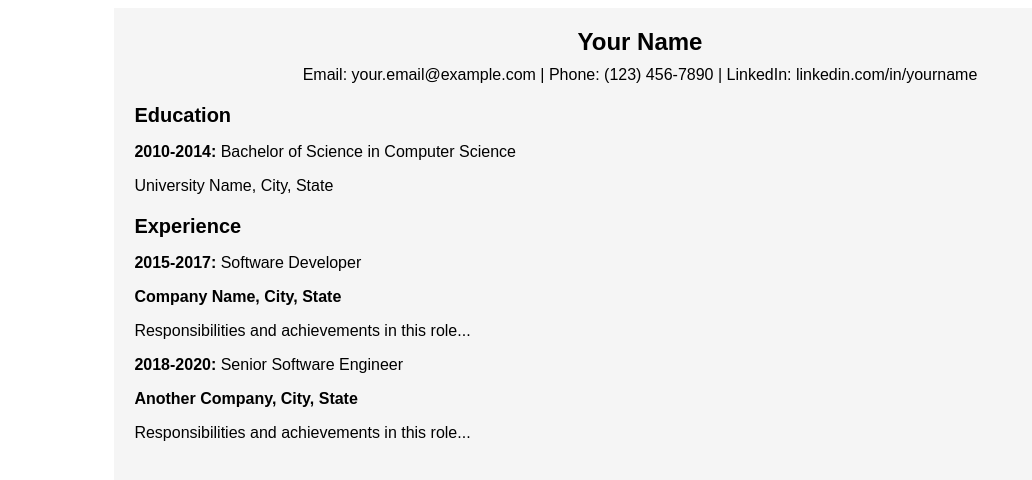
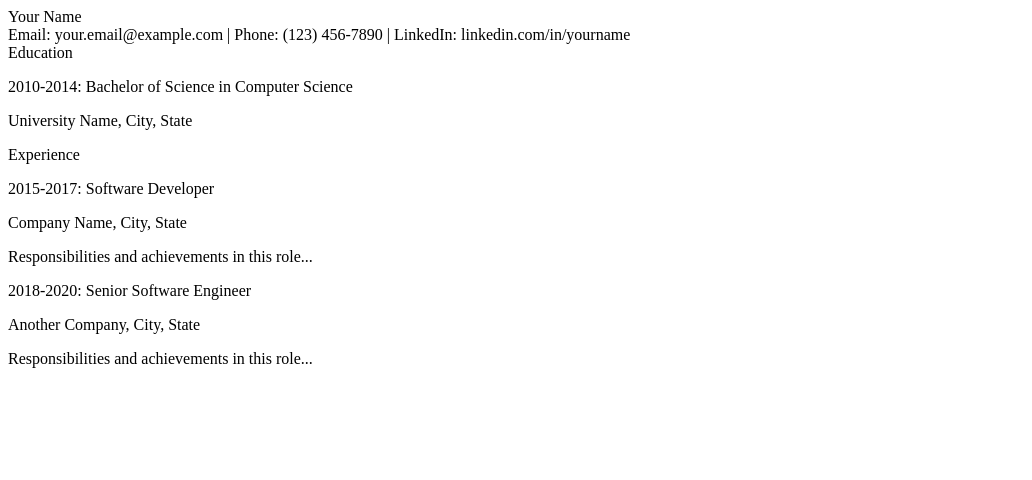
Before and after one commit to kevincaz0/kevincaz0.github.io, a plain HTML site: page index.html in a window 1280 px wide. Shown: the whole page, without its empty margins (0-1032 px from the left). Drawn offline with Linux system fonts and the light colour scheme.

Commit message:
Update index.html

```diff
--- a/index.html
+++ b/index.html
@@ -2,48 +2,7 @@
 <html>
 <head>
     <title>Your Name - Resume</title>
-    <style>
-        body {
-            font-family: Arial, sans-serif;
-        }
-        .resume {
-            width: 80%;
-            margin: 0 auto;
-            padding: 20px;
-            background-color: #f5f5f5;
-        }
-        .header {
-            text-align: center;
-        }
-        .name {
-            font-size: 24px;
-            font-weight: bold;
-        }
-        .contact-info {
-            margin-top: 10px;
-            font-size: 16px;
-        }
-        .section {
-            margin-top: 20px;
-        }
-        .section-title {
-            font-size: 20px;
-            font-weight: bold;
-        }
-        .section-content {
-            margin-top: 10px;
-        }
-        .education,
-        .experience {
-            margin-bottom: 20px;
-        }
-        .date {
-            font-weight: bold;
-        }
-        .job-title {
-            font-weight: bold;
-        }
-    </style>
+
 </head>
 <body>
     <div class="resume">
@@ -74,5 +33,6 @@
             </div>
         </div>
     </div>
+<a href="https://kevincaz0.github.io/Unit-6-Project"></a>
 </body>
 </html>
```
